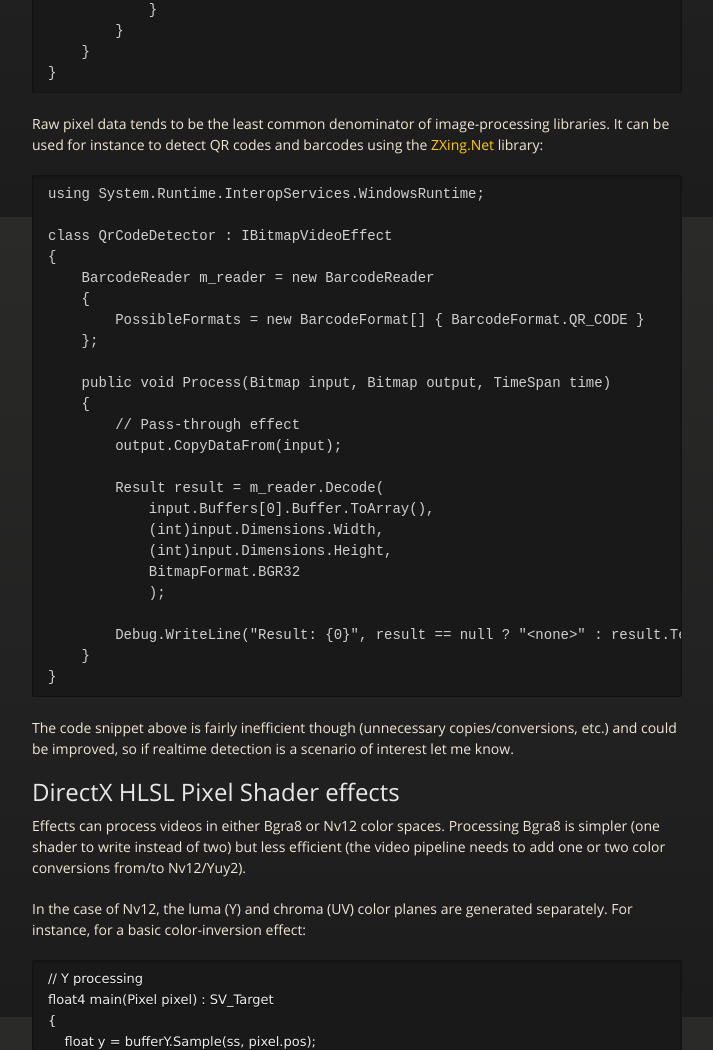
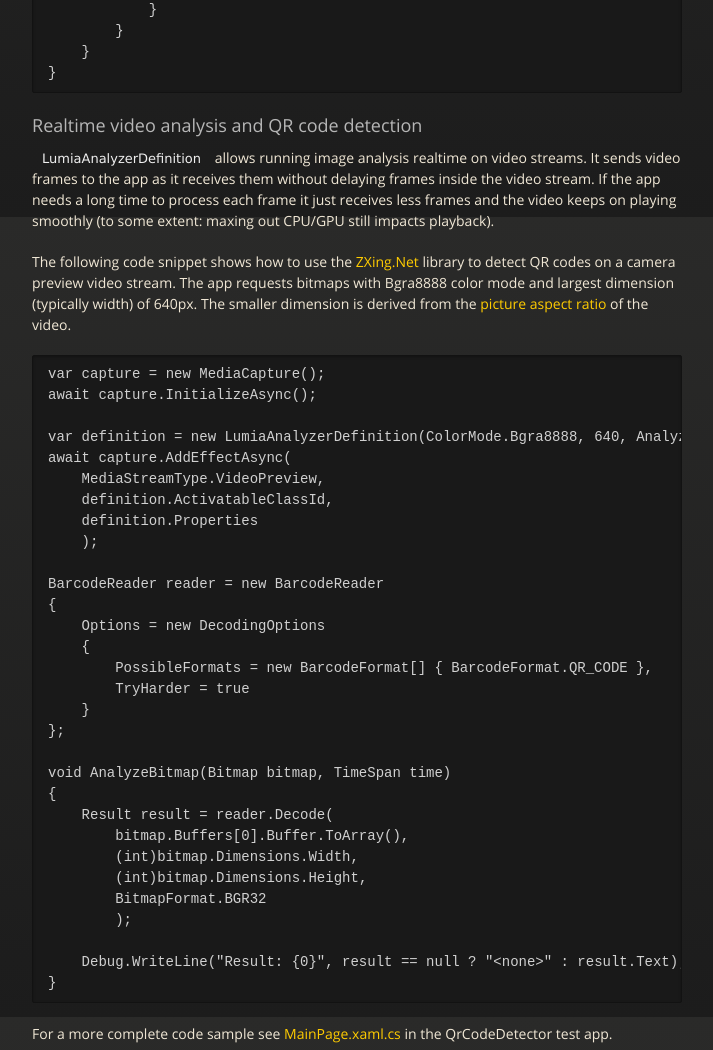
Before and after one commit to mmaitre314/VideoEffect, a plain HTML site: page index.html in a window 1280 px wide. Shown: the part 4583-5633 px from the top of the page, without its empty margins (283-996 px from the left). Drawn offline with nearby package versions, Linux system fonts and the light colour scheme.

```diff
--- a/index.html
+++ b/index.html
@@ -210,34 +210,45 @@ definition.OutputHeight = outputLength;</pre></div>
     }
 }</pre></div>
 
-<p>Raw pixel data tends to be the least common denominator of image-processing libraries. It can be used for instance to detect QR codes and barcodes using the <a href="http://www.nuget.org/packages/ZXing.Net/">ZXing.Net</a> library:</p>
+<h3>
+<a id="realtime-video-analysis-and-qr-code-detection" class="anchor" href="#realtime-video-analysis-and-qr-code-detection" aria-hidden="true"><span class="octicon octicon-link"></span></a>Realtime video analysis and QR code detection</h3>
 
-<div class="highlight highlight-c#"><pre><span class="pl-k">using</span> System.Runtime.InteropServices.WindowsRuntime;
+<p><code>LumiaAnalyzerDefinition</code> allows running image analysis realtime on video streams. It sends video frames to the app as it receives them without delaying frames inside the video stream. If the app needs a long time to process each frame it just receives less frames and the video keeps on playing smoothly (to some extent: maxing out CPU/GPU still impacts playback).</p>
 
-<span class="pl-s">class</span> <span class="pl-en">QrCodeDetector</span> : <span class="pl-st">IBitmapVideoEffect</span>
+<p>The following code snippet shows how to use the <a href="http://www.nuget.org/packages/ZXing.Net/">ZXing.Net</a> library to detect QR codes on a camera preview video stream. The app requests bitmaps with Bgra8888 color mode and largest dimension (typically width) of 640px. The smaller dimension is derived from the <a href="https://msdn.microsoft.com/en-us/library/windows/desktop/bb530115(v=vs.85).aspx">picture aspect ratio</a> of the video.</p>
+
+<div class="highlight highlight-c#"><pre><span class="pl-k">var</span> capture = <span class="pl-s">new</span> MediaCapture();
+await capture.InitializeAsync();
+
+<span class="pl-k">var</span> definition = <span class="pl-s">new</span> LumiaAnalyzerDefinition(ColorMode.Bgra8888, <span class="pl-c1">640</span>, AnalyzeBitmap);
+await capture.AddEffectAsync(
+    MediaStreamType.VideoPreview,
+    definition.ActivatableClassId,
+    definition.Properties
+    );
+
+BarcodeReader reader = <span class="pl-s">new</span> BarcodeReader
 {
-    BarcodeReader m_reader = <span class="pl-s">new</span> BarcodeReader
+    Options = <span class="pl-s">new</span> DecodingOptions
     {
-        PossibleFormats = <span class="pl-s">new</span> BarcodeFormat[] { BarcodeFormat.QR_CODE }
-    };
+        PossibleFormats = <span class="pl-s">new</span> BarcodeFormat[] { BarcodeFormat.QR_CODE },
+        TryHarder = <span class="pl-c1">true</span>
+    }
+};
 
-    <span class="pl-s">public</span> <span class="pl-st">void</span> <span class="pl-en">Process</span>(<span class="pl-st">Bitmap</span> <span class="pl-vpf">input</span>, <span class="pl-st">Bitmap</span> <span class="pl-vpf">output</span>, <span class="pl-st">TimeSpan</span> <span class="pl-vpf">time</span>)
-    {
-        <span class="pl-c">// Pass-through effect</span>
-        output.CopyDataFrom(input);
+<span class="pl-st">void</span> AnalyzeBitmap(Bitmap bitmap, TimeSpan time)
+{
+    Result result = reader.Decode(
+        bitmap.Buffers[<span class="pl-c1">0</span>].Buffer.ToArray(),
+        (<span class="pl-st">int</span>)bitmap.Dimensions.Width,
+        (<span class="pl-st">int</span>)bitmap.Dimensions.Height,
+        BitmapFormat.BGR32
+        );
 
-        Result result = m_reader.Decode(
-            input.Buffers[<span class="pl-c1">0</span>].Buffer.ToArray(),
-            (<span class="pl-st">int</span>)input.Dimensions.Width,
-            (<span class="pl-st">int</span>)input.Dimensions.Height,
-            BitmapFormat.BGR32
-            );
-
-        Debug.WriteLine(<span class="pl-s1"><span class="pl-pds">"</span>Result: {0}<span class="pl-pds">"</span></span>, result == <span class="pl-c1">null</span> ? <span class="pl-s1"><span class="pl-pds">"</span>&lt;none&gt;<span class="pl-pds">"</span></span> : result.Text);
-    }
+    Debug.WriteLine(<span class="pl-s1"><span class="pl-pds">"</span>Result: {0}<span class="pl-pds">"</span></span>, result == <span class="pl-c1">null</span> ? <span class="pl-s1"><span class="pl-pds">"</span>&lt;none&gt;<span class="pl-pds">"</span></span> : result.Text);
 }</pre></div>
 
-<p>The code snippet above is fairly inefficient though (unnecessary copies/conversions, etc.) and could be improved, so if realtime detection is a scenario of interest let me know.</p>
+<p>For a more complete code sample see <a href="https://github.com/mmaitre314/VideoEffect/blob/master/VideoEffects/QrCodeDetector/QrCodeDetector.Shared/MainPage.xaml.cs">MainPage.xaml.cs</a> in the QrCodeDetector test app.</p>
 
 <h2>
 <a id="directx-hlsl-pixel-shader-effects" class="anchor" href="#directx-hlsl-pixel-shader-effects" aria-hidden="true"><span class="octicon octicon-link"></span></a>DirectX HLSL Pixel Shader effects</h2>
```
Also changed, not shown: params.json (+1 -1 lines).
